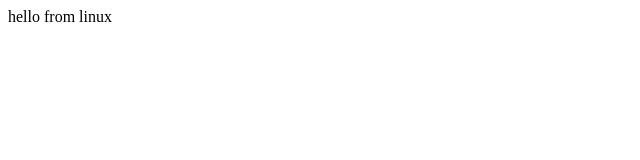
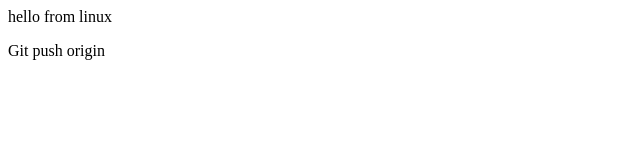
Before and after one commit to zaman-hridoy/test-git, a plain HTML site: page index.html in a window 1280 px wide. Shown: the full height of the page, 0-640 px from the left. Drawn offline with Linux system fonts and the light colour scheme.

Commit message:
Updated index file

```diff
--- a/index.html
+++ b/index.html
@@ -7,5 +7,6 @@
 </head>
 <body>
     hello from linux
+    <p>Git push origin</p>
 </body>
 </html>
```
